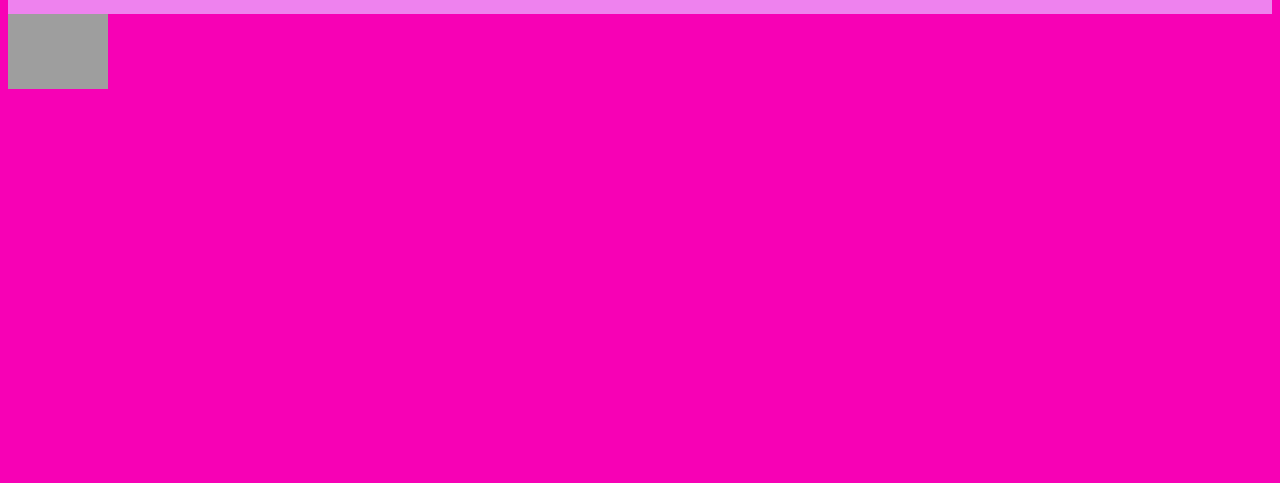
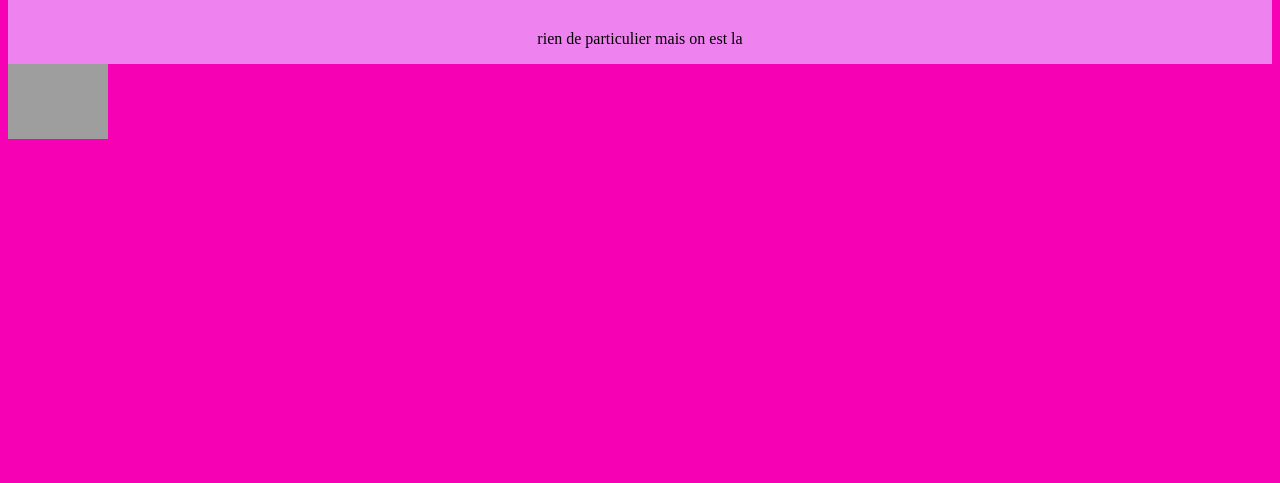
Before and after one commit to Boubouleenmieux/petite-presentation, a plain HTML site: page index.html in a window 1280 px wide. Shown: the part 317-800 px from the top of the page. Drawn offline with Linux system fonts and the light colour scheme; grey boxes are pictures that could not be loaded.

Commit message:
nouveau paragraphe

```diff
--- a/index.html
+++ b/index.html
@@ -28,6 +28,7 @@
                 alt="lol" width="30"> et <img
                 src="https://cdn.vectorstock.com/i/500p/74/05/pokemon-go-logo-icon-vector-23237405.jpg" alt="pokemon"
                 width="18"> </p>
+                <p>rien de particulier mais on est la</p>
 
 
 
```
